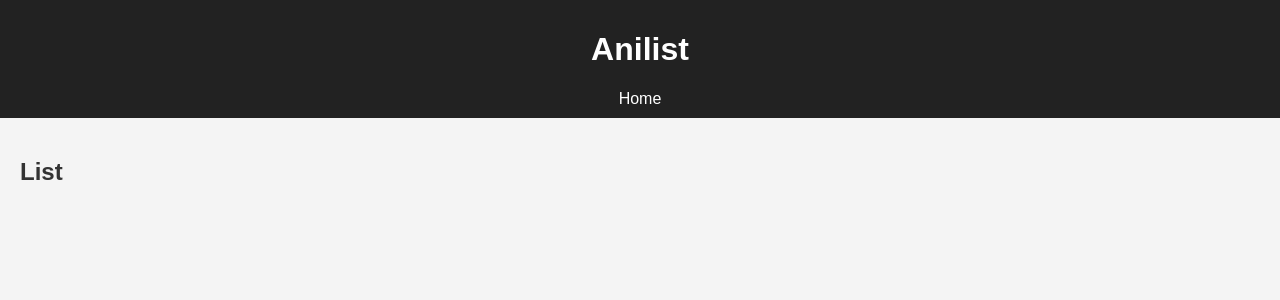
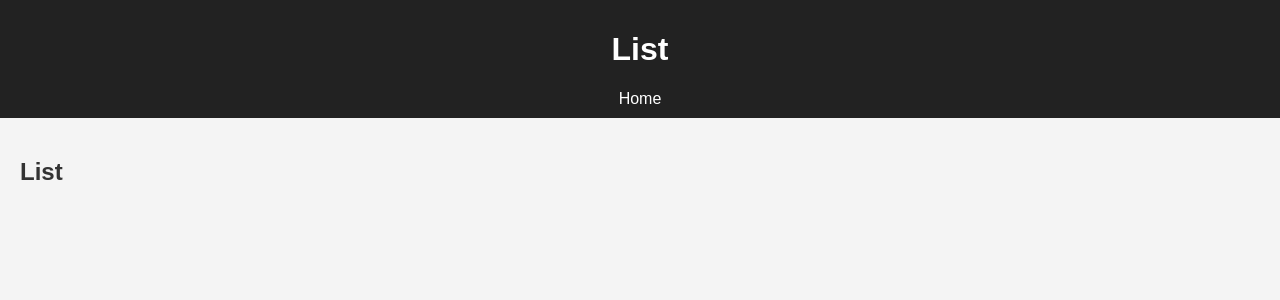
Before and after one commit to agumgmr/Web-Cloning, a Flask app: page / in a window 1280 px wide. Shown: the top 300 px of the page. Run offline with Flask 3, Linux system fonts and the light colour scheme; parts of the project's set-up code (start-up, migrations or seed data) failed here and were passed over.

Commit message:
Update base.html

```diff
--- a/templates/base.html
+++ b/templates/base.html
@@ -4,12 +4,12 @@
 <head>
     <meta charset="UTF-8">
     <meta name="viewport" content="width=device-width, initial-scale=1.0">
-    <title>Anilist</title>
+    <title>List</title>
     <link rel="stylesheet" href="{{ url_for('static', filename='style.css') }}">
 </head>
 <body>
     <header>
-        <h1>Anilist</h1>
+        <h1>List</h1>
         <nav>
             <a href="{{ url_for('index') }}">Home</a>
         </nav>
```
